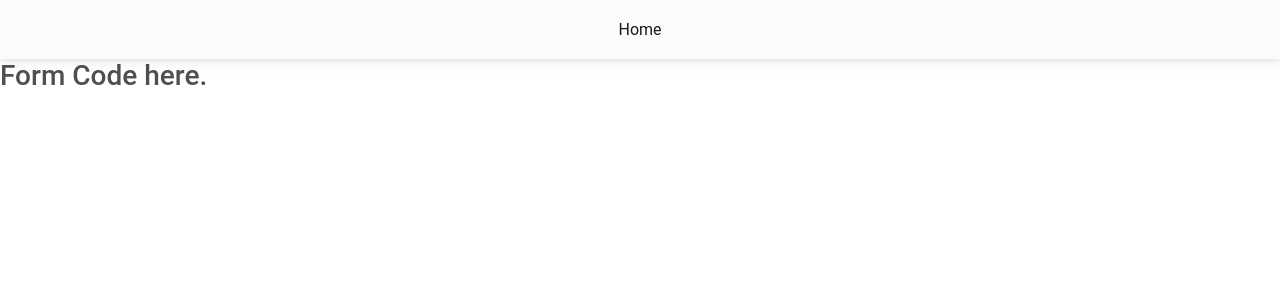
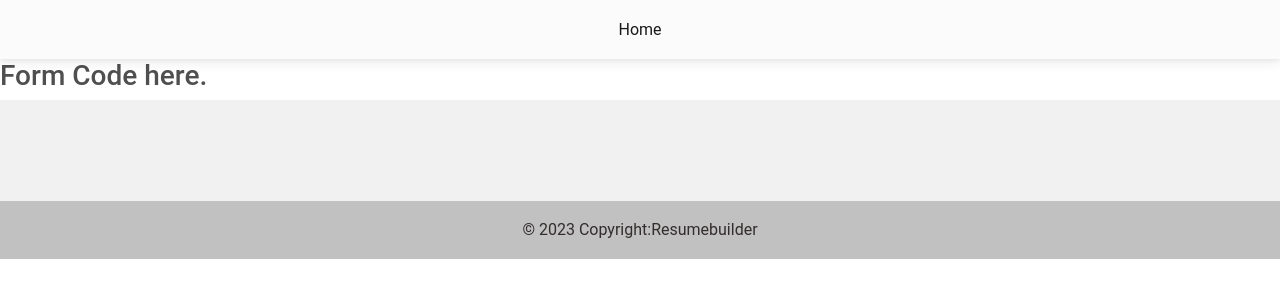
Before and after one commit to HARSHJHASD/ResumeBuilde, a React (Create React App) app: page / in a window 1280 px wide. Shown: the top 300 px of the page. Built offline with nearby package versions, Linux system fonts and the light colour scheme.

Commit message:
create navbar componet

```diff
--- a/src/App.js
+++ b/src/App.js
@@ -2,12 +2,14 @@
 import './app.scss';
 import From from './components/Form'
 import Navbar from './components/Navbar'
+import Footer from './components/Footer';
 
 const App = () => {
   return (
     <div>
       <Navbar/>
       <From/>
+      <Footer/>
     </div>
   )
 }
--- /dev/null
+++ b/src/components/Footer.jsx
@@ -0,0 +1,89 @@
+import React from 'react'
+
+function footer() {
+  return (
+    <>
+    <footer
+  className="text-center text-white"
+  style={{ backgroundColor: "#f1f1f1" }}
+>
+  {/* Grid container */}
+  <div className="container pt-4">
+    {/* Section: Social media */}
+    <section className="mb-4">
+      {/* Facebook */}
+      <a
+        className="btn btn-link btn-floating btn-lg text-dark m-1"
+        href="#!"
+        role="button"
+        data-mdb-ripple-color="dark"
+      >
+        <i className="fab fa-facebook-f" />
+      </a>
+      {/* Twitter */}
+      <a
+        className="btn btn-link btn-floating btn-lg text-dark m-1"
+        href="#!"
+        role="button"
+        data-mdb-ripple-color="dark"
+      >
+        <i className="fab fa-twitter" />
+      </a>
+      {/* Google */}
+      <a
+        className="btn btn-link btn-floating btn-lg text-dark m-1"
+        href="#!"
+        role="button"
+        data-mdb-ripple-color="dark"
+      >
+        <i className="fab fa-google" />
+      </a>
+      {/* Instagram */}
+      <a
+        className="btn btn-link btn-floating btn-lg text-dark m-1"
+        href="#!"
+        role="button"
+        data-mdb-ripple-color="dark"
+      >
+        <i className="fab fa-instagram" />
+      </a>
+      {/* Linkedin */}
+      <a
+        className="btn btn-link btn-floating btn-lg text-dark m-1"
+        href="#!"
+        role="button"
+        data-mdb-ripple-color="dark"
+      >
+        <i className="fab fa-linkedin" />
+      </a>
+      {/* Github */}
+      <a
+        className="btn btn-link btn-floating btn-lg text-dark m-1"
+        href="#!"
+        role="button"
+        data-mdb-ripple-color="dark"
+      >
+        <i className="fab fa-github" />
+      </a>
+    </section>
+    {/* Section: Social media */}
+  </div>
+  {/* Grid container */}
+  {/* Copyright */}
+  <div
+    className="text-center text-dark p-3"
+    style={{ backgroundColor: "rgba(0, 0, 0, 0.2)" }}
+  >
+    © 2023 Copyright:
+    <a className="text-dark" href="https://mdbootstrap.com/">
+      Resumebuilder
+    </a>
+  </div>
+  {/* Copyright */}
+</footer>
+
+    </>
+  )
+}
+
+export default footer
```
